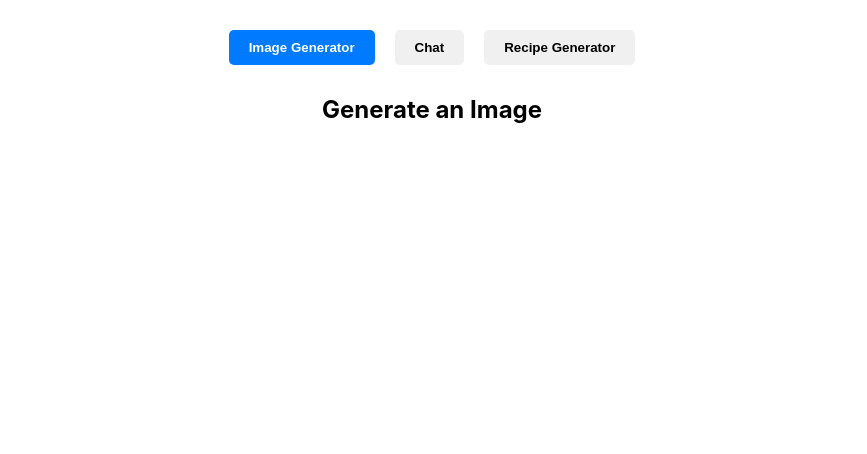
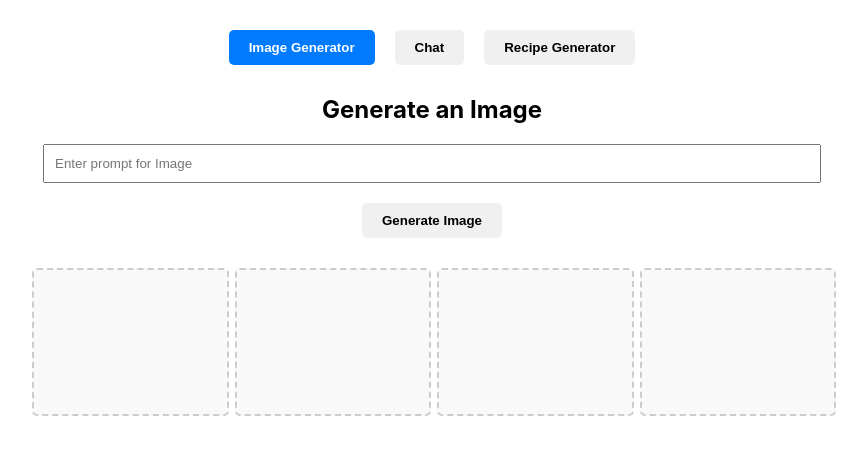
Before and after one commit to tzafff/ReactOpenAi, a React (Create React App) app: page / in a window 1280 px wide. Shown: the top 454 px of the page, without its empty margins (208-1075 px from the left). Built offline with nearby package versions, Linux system fonts and the light colour scheme.

Commit message:
Generate image functionality

```diff
--- a/src/components/ImageGenerator.js
+++ b/src/components/ImageGenerator.js
@@ -1,9 +1,47 @@
-import React from "react";
+import React, {useState} from "react";
+function ImageGenerator() {
+    const [prompt, setPrompt] = useState('');
+    const [imageUrls, setImageUrls] = useState([]);
 
-function ImageGenerator() {
+
+    const generateImage = async () => {
+        try {
+            const response = await fetch(`http://localhost:8080/generate-image-with-options?prompt=${prompt}`)
+            const urls = await response.json();
+            setImageUrls(urls);
+        } catch (error) {
+            console.error("Error generating image:", error);
+
+        }
+    };
+
     return (
-        <h2>Generate an Image</h2>
+        <div>
+            <h2>Generate an Image</h2>
+            <input
+                type={"text"}
+                value={prompt}
+                onChange={(e) => setPrompt(e.target.value)}
+                placeholder={"Enter prompt for Image"}
+            />
+            <button onClick={generateImage}>Generate Image</button>
+
+            <div className="image-grid">
+                {imageUrls.map((url, index) => (
+                    <img key={index} src={url} alt={`Generated ${index + 1}`}/>
+                ))}
+                {[...Array(4 - imageUrls.length)].map((_, index) => (
+                    <div
+                        key={index + imageUrls.length}
+                        className={"empty-image-slot"}
+                    >
+
+                    </div>
+                ))}
+            </div>
+        </div>
     )
 }
 
+
 export default ImageGenerator;
```
